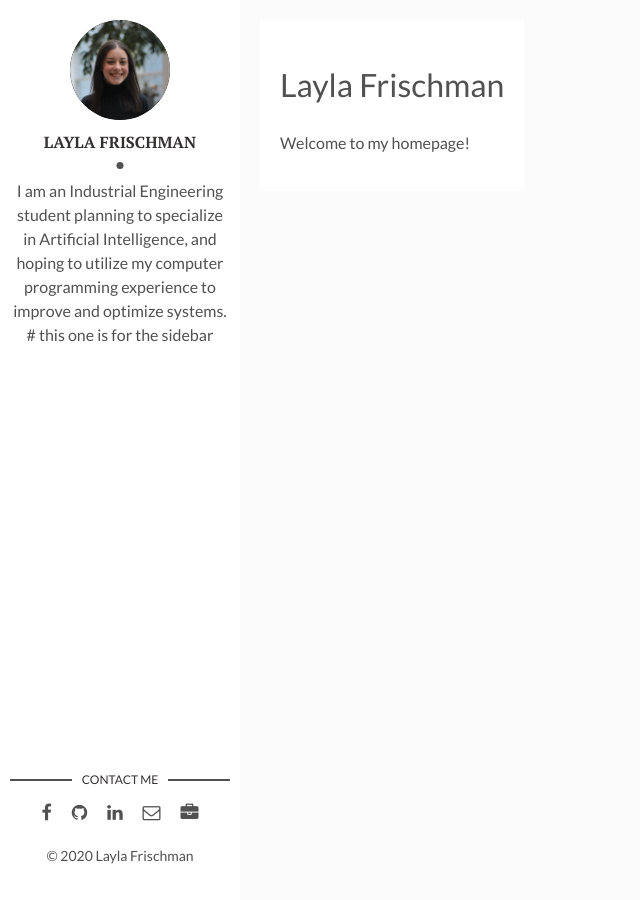
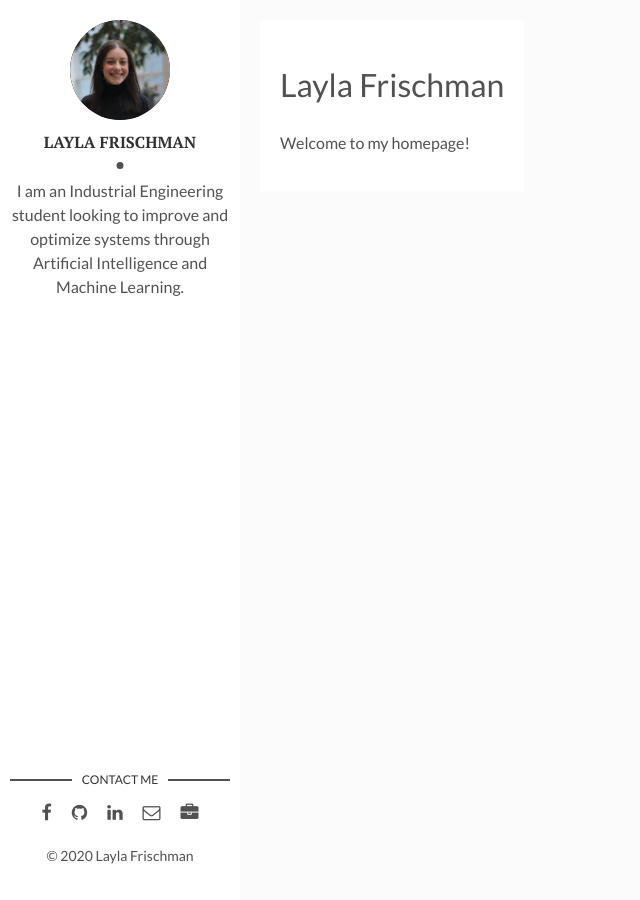
Before and after one commit to laylafrischman/laylafrischman.github.io, a Jekyll site: the page built from index.md, in a window 1280 px wide. Shown: the whole page, without its empty margins (0-640 px from the left). Built offline with Jekyll 4.4.1, drawn with Linux system fonts in a browser that asks for light colours.

Commit message:
Fixed descriptions

```diff
--- a/_config.yml
+++ b/_config.yml
@@ -21,8 +21,7 @@
 title: Layla Frischman
 email: laylasfrischman@gmail.com
 description: >- # this means to ignore newlines until "baseurl:"
-    I am an Industrial Engineering student planning to specialize in Artificial Intelligence, and hoping to utilize my
-    computer programming experience to improve and optimize systems.  # this one is for Google search results
+    I am an Industrial Engineering student planning to specialize in Artificial Intelligence.
 permalink: "/blog/:title"
 baseurl: "" # the subpath of your site, e.g. /blog
 url: "https://laylafrischman.ca" # the base hostname & protocol for your site, e.g. http://example.com
@@ -32,8 +31,7 @@ author:
   name: Layla Frischman # add your name
   img: laylafrischman.jpeg # add your photo
   about: >- # add an about section
-   I am an Industrial Engineering student planning to specialize in Artificial Intelligence, and hoping to utilize my
-    computer programming experience to improve and optimize systems. # this one is for the sidebar
+   I am an Industrial Engineering student looking to improve and optimize systems through Artificial Intelligence and Machine Learning.
   resume: resume.pdf # add path to your resume
 
 # General settings
```
